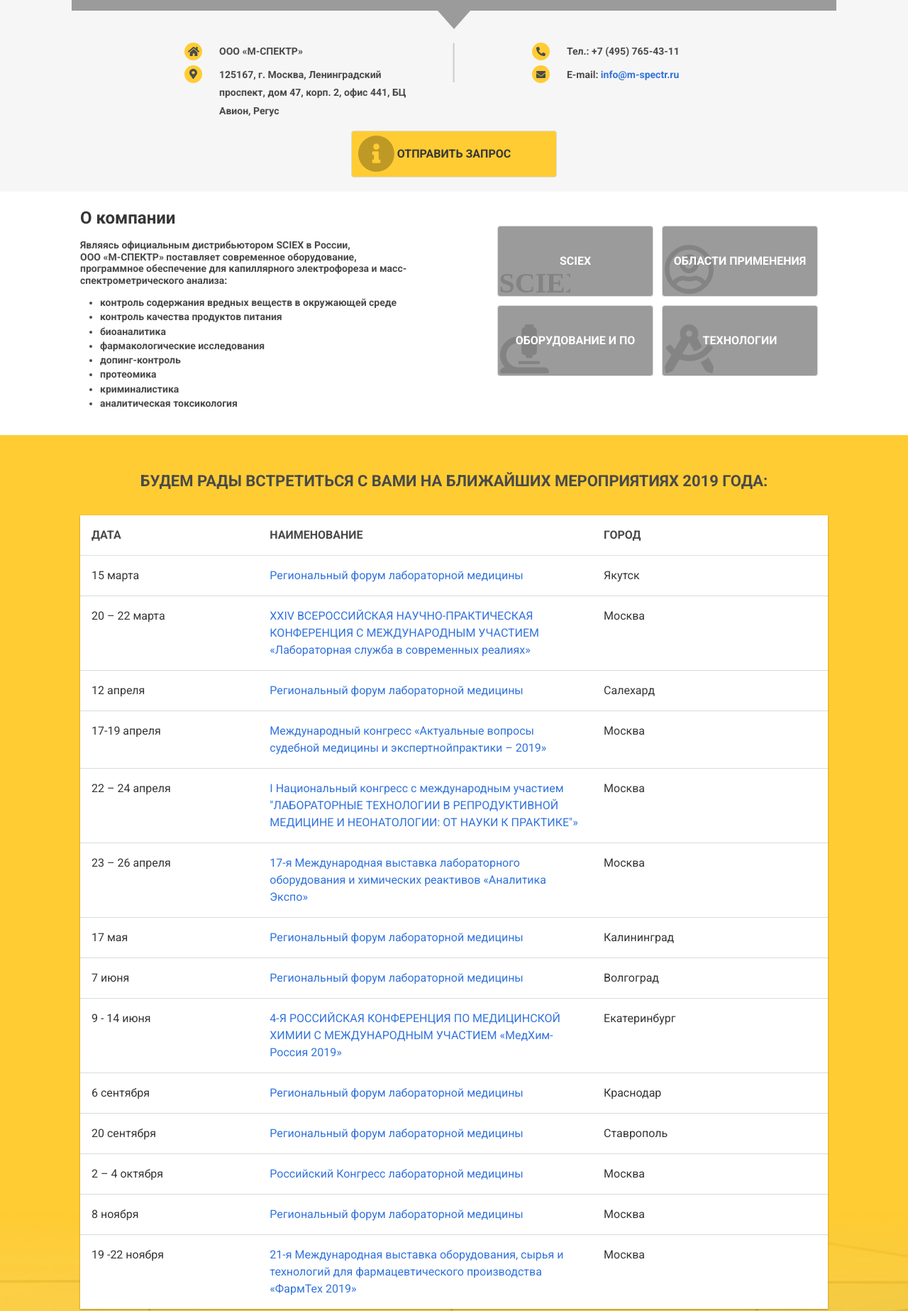
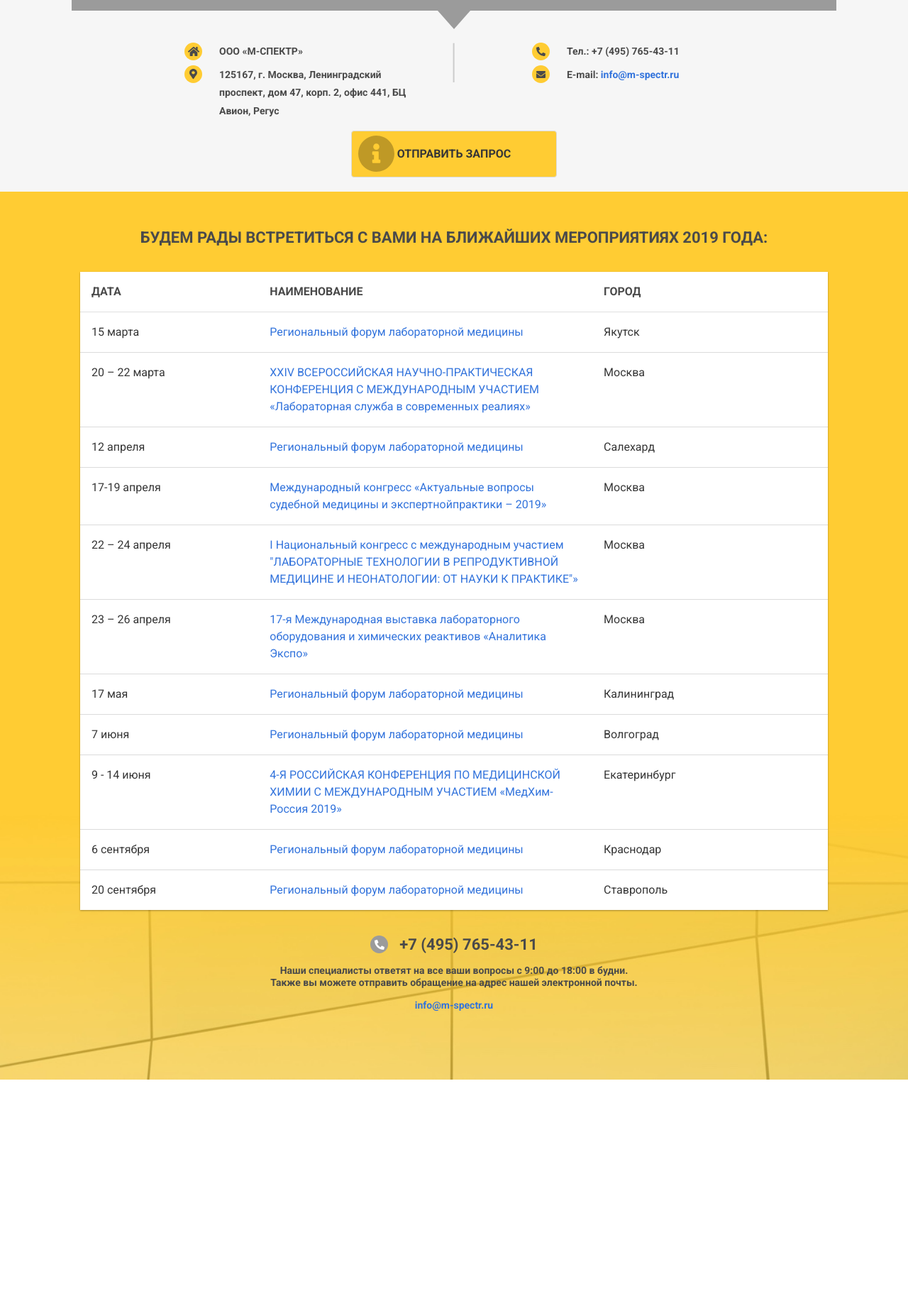
Before and after one commit to mmakarov/m-spectr.ru, a website: page index.html in a window 1280 px wide. Shown: the part 384-2231 px from the top of the page at 71% size. After the commit the page ends 1905 px from the top, so only its background shows below. Drawn offline with Linux system fonts and the light colour scheme.

Commit message:
Update index.html
Убрано (закомментировано):

1. Блок "О компании" и все кнопки с ссылками справа, ведущие на сайт Sciex (SCIEX, Области применения, Оборудование и ПО, Технологии)

2. И вот эти три последние строчки из таблицы:

2 – 4 октября Российский Конгресс лабораторной медицины Москва
8 ноября Региональный форум лабораторной медицины Москва
19 -22 ноября 21-я Международная выставка оборудования, сырья и технологий для фармацевтического производства «ФармТех 2019» Москва

```diff
--- a/index.html
+++ b/index.html
@@ -78,7 +78,7 @@
       </div>
     </div>
   </section>
-  <section class="section main-section">
+  <!--<section class="section main-section">
     <div class="container ">
       <div class="columns is-centered ">
         <div class="column is-5">
@@ -130,7 +130,7 @@
         </div>
       </div>
     </div>
-  </section>
+  </section>-->
   <footer class="footer has-text-centered footer-background-image">
     <div class="container">
       <div class="columns is-mobile  is-centered ">
@@ -227,7 +227,7 @@
                       Ставрополь
                     </td>
                   </tr>
-                  <tr>
+                  <!--<tr>
                     <td data-title="Дата">2 – 4 октября</td>
                     <td data-title="Наименование"><a href="http://congress.fedlab.ru/" target="_blank">Российский Конгресс лабораторной медицины</a></td>
                     <td data-title="Город">
@@ -247,7 +247,7 @@
                     <td data-title="Город">
                       Москва
                     </td>
-                  </tr>
+                  </tr>-->
               </tbody>
               </table>
           </div>
```
